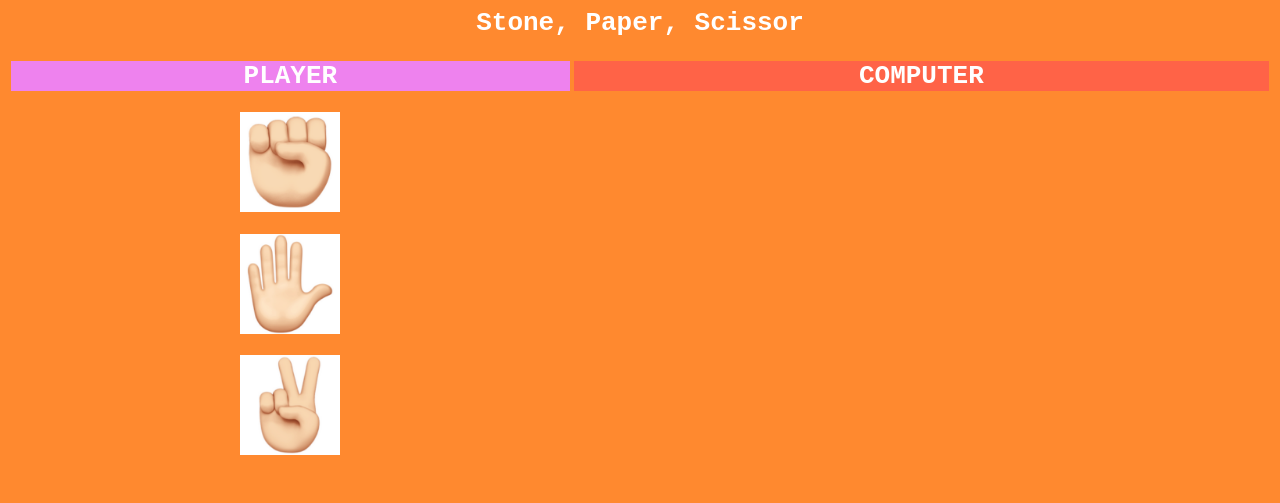
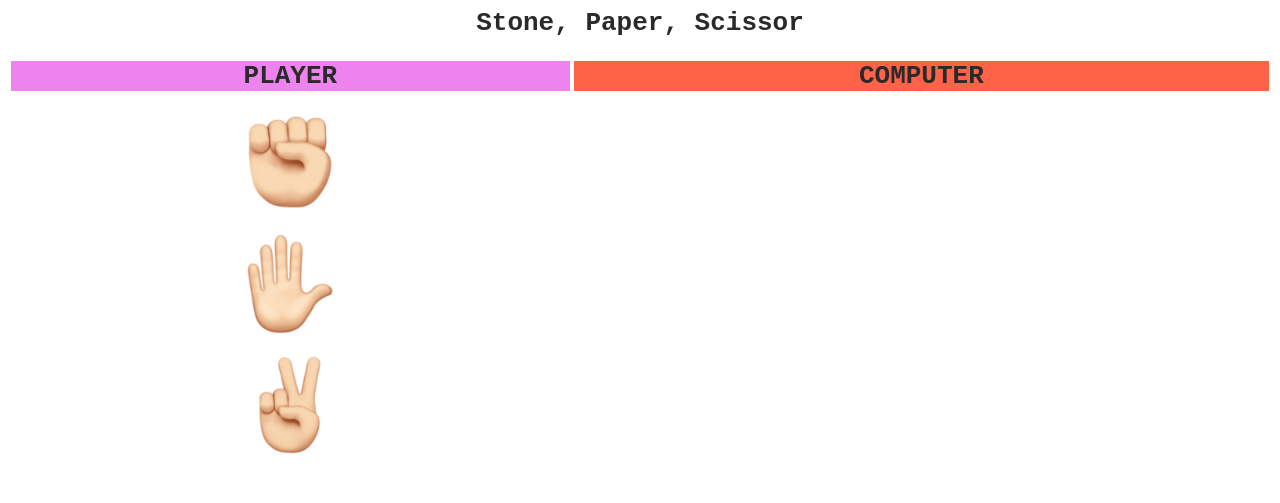
Before and after one commit to thepankaj08/stone_paper, a plain HTML site: page index.html in a window 1280 px wide. Shown: the top 503 px of the page. Drawn offline with Linux system fonts and the light colour scheme.

Commit message:
Update index.html

```diff
--- a/index.html
+++ b/index.html
@@ -70,8 +70,8 @@
 		font-family: monospace;
 	}
 	body{
-		background: #ff892f;
-		color: white;
+		background: #ffffff;
+    		color: #2a2a2a;
 	}
 
 	#main div {
```
